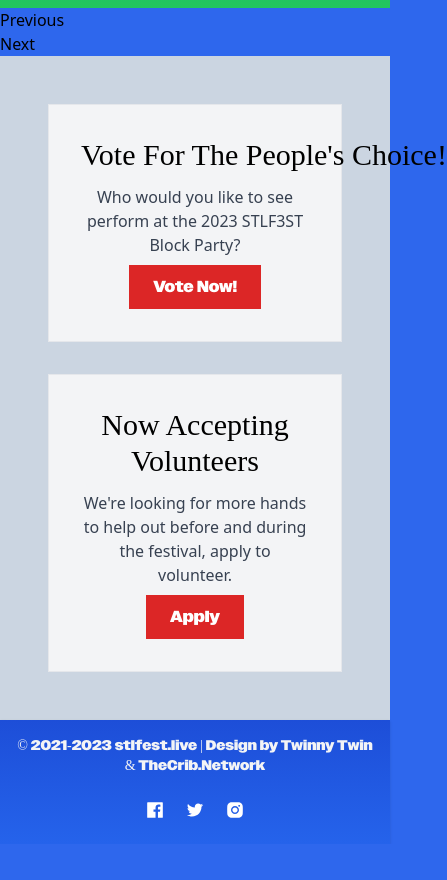
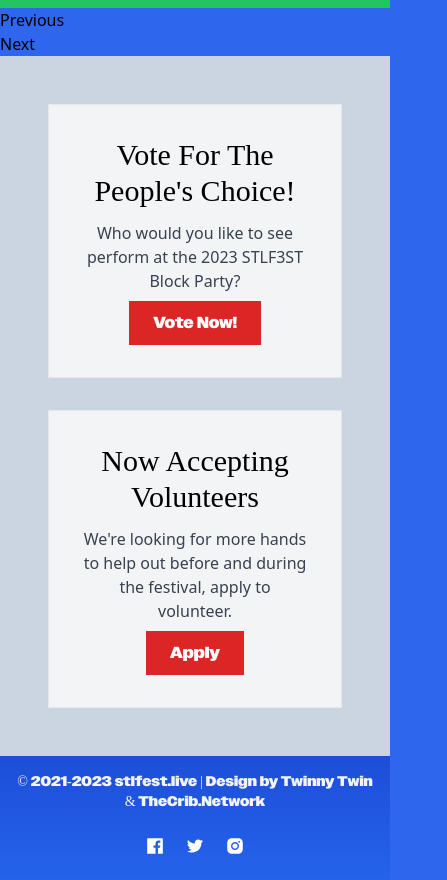
Before and after one commit to twinnytwin22/stlfest.live, a Next.js app: page / in a window 390 px wide. Shown: the part 900-1780 px from the top of the page, 447 px wide, since content can reach past the window. Before the commit the page ends 1744 px from the top, so only its background shows below. Built offline with nearby package versions, Linux system fonts and the light colour scheme; a web font is replaced by a local one.

Commit message:
Update VendorVolunteer.tsx

```diff
--- a/ui/VendorVolunteer.tsx
+++ b/ui/VendorVolunteer.tsx
@@ -9,7 +9,7 @@ function VendorVolunteer() {
             <div className='max-w-screen-xl mx-auto w-full min-h-[300px] relative '>
                 <div className='w-full flex flex-col lg:flex-row mx-auto justify-around p-12 items-center space-y-8 lg:space-y-0 duration-150 ease-in-out'>
                     <div className='bg-gray-100 border border-gray-200 p-8 max-w-sm lg:max-w-md w-full space-y-3'>
-                        <h1 className='font-[bubblegum-pop-highlight] text-center text-3xl whitespace-nowrap'>Vote For The People's Choice! </h1>
+                        <h1 className='font-[bubblegum-pop-highlight] text-center text-3xl lg:whitespace-nowrap'>Vote For The People's Choice! </h1>
                         <p className='text-center text-gray-700'>Who would you like to see perform at the 2023 STLF3ST Block Party?
 
 
```
